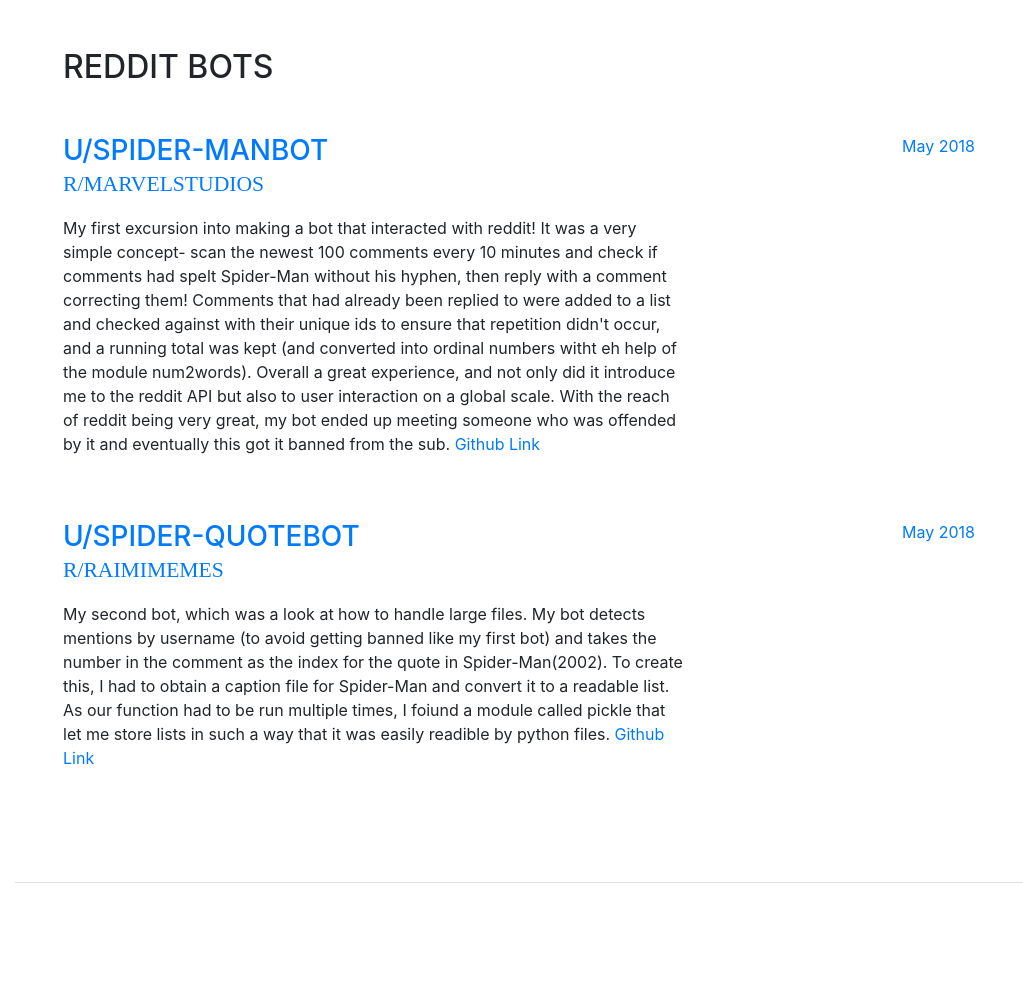
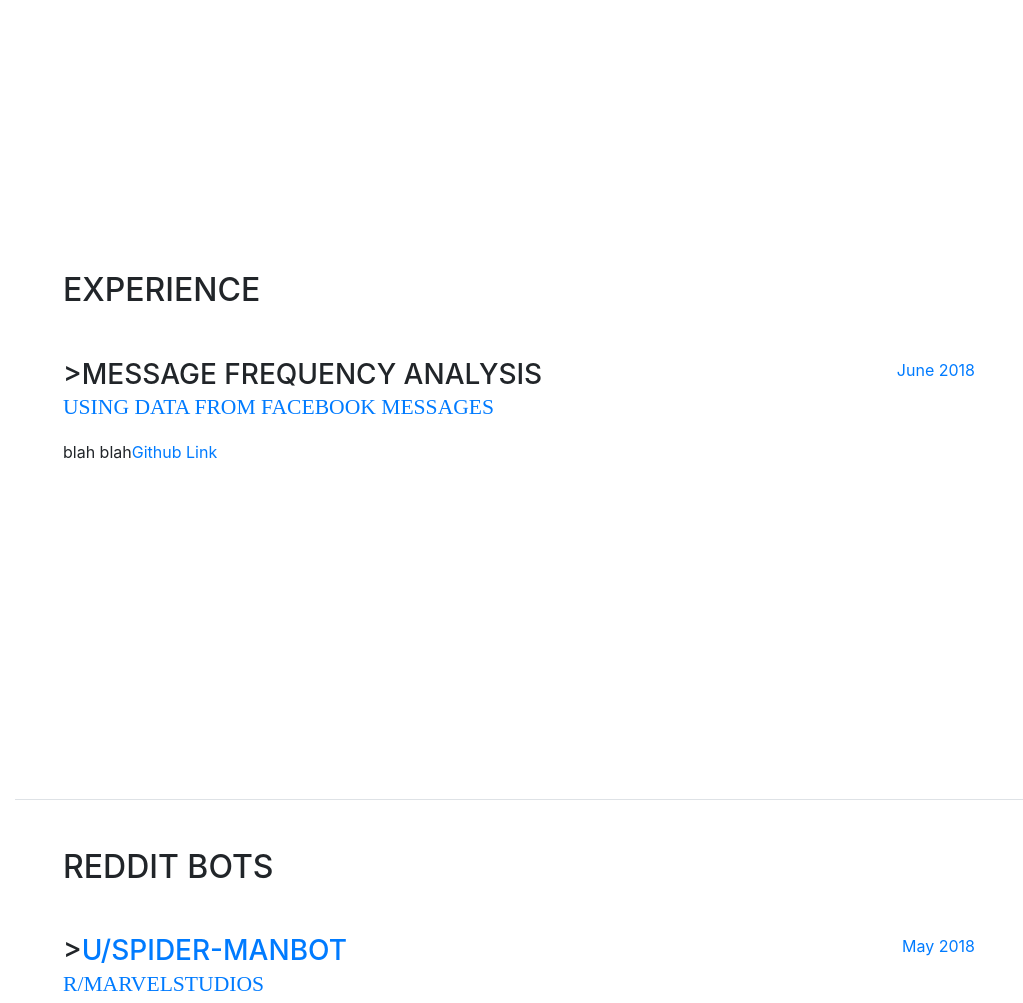
Before and after one commit to tigerater/website, a website with bundled scripts: page index.html in a window 1280 px wide. Shown: the part 800-1803 px from the top of the page, without its empty margins (257-1280 px from the left). Built offline with nearby package versions, Linux system fonts and the light colour scheme; a web font is replaced by a local one.

Commit message:
slight formatting changes

```diff
--- a/index.html
+++ b/index.html
@@ -42,8 +42,11 @@
           <li class="nav-item">
             <a class="nav-link js-scroll-trigger" href="#about">About Me</a>
           </li>
+		  <li class="nav-item">
+            <a class="nav-link js-scroll-trigger" href="#experience">Experience</a>
+          </li>
           <li class="nav-item">
-            <a class="nav-link js-scroll-trigger" href="#experience">Reddit</a>
+            <a class="nav-link js-scroll-trigger" href="#reddit">Reddit</a>
           </li>
           <li class="nav-item">
             <a class="nav-link js-scroll-trigger" href="#education">Education at UCL</a>
@@ -100,13 +103,31 @@
 
       <section class="resume-section p-3 p-lg-5 d-flex flex-column" id="experience">
         <div class="my-auto">
+          <h2 class="mb-5">Experience</h2>
+
+          <div class="resume-item d-flex flex-column flex-md-row mb-5">
+            <div class="resume-content mr-auto">
+              <h3 class="mb-0">>Message Frequency Analysis</h3>
+              <div class="subheading mb-3"><a href="https://www.facebook.com">Using Data from Facebook Messages</a></div>
+              <p>blah blah<a href="https://github.com/tigerater/">Github Link</a> </p>
+            </div>
+            <div class="resume-date text-md-right">
+              <span class="text-primary">June 2018</span>
+            </div>
+          </div>
+        </div>
+
+      </section>
+
+	        <section class="resume-section p-3 p-lg-5 d-flex flex-column" id="reddit">
+        <div class="my-auto">
           <h2 class="mb-5">Reddit bots</h2>
 
           <div class="resume-item d-flex flex-column flex-md-row mb-5">
             <div class="resume-content mr-auto">
-              <h3 class="mb-0"><a href="https://www.reddit.com/u/spider-manbot">u/spider-manbot</a></h3>
+              <h3 class="mb-0">><a href="https://www.reddit.com/u/spider-manbot">u/spider-manbot</a></h3>
               <div class="subheading mb-3"><a href="https://www.reddit.com/r/marvelstudios">r/marvelstudios</a></div>
-              <p>My first excursion into making a bot that interacted with reddit! It was a very simple concept- scan the newest 100 comments every 10 minutes and check if comments had spelt Spider-Man without his hyphen, then reply with a comment correcting them! Comments that had already been replied to were added to a list and checked against with their unique ids to ensure that repetition didn't occur, and a running total was kept (and converted into ordinal numbers witht eh help of the module num2words). Overall a great experience, and not only did it introduce me to the reddit API but also to user interaction on a global scale. With the reach of reddit being very great, my bot ended up meeting someone who was offended by it and eventually this got it banned from the sub. <a href="https://github.com/tigerater/Spider-Man-Bot">Github Link</a></p>
+              <p>My first excursion into making a bot that interacted with reddit! It was a very simple concept- scan the newest 100 comments every 10 minutes and check if comments had spelt Spider-Man without his hyphen, then reply with a comment correcting them! Comments that had already been replied to were added to a list and checked against with their unique ids to ensure that repetition didn't occur, and a running total was kept (and converted into ordinal numbers with the help of the module num2words). Overall a great experience, and not only did it introduce me to the reddit API but also to user interaction on a global scale. With the reach of reddit being very great, my bot ended up meeting someone who was offended by it and eventually this got it banned from the sub. <a href="https://github.com/tigerater/Spider-Man-Bot">Github Link</a></p>
             </div>
             <div class="resume-date text-md-right">
               <span class="text-primary">May 2018</span>
@@ -115,7 +136,7 @@
 
           <div class="resume-item d-flex flex-column flex-md-row mb-5">
             <div class="resume-content mr-auto">
-              <h3 class="mb-0"><a href="https://www.reddit.com/u/spider-quotebot">u/spider-quotebot</a></h3>
+              <h3 class="mb-0">><a href="https://www.reddit.com/u/spider-quotebot">u/spider-quotebot</a></h3>
               <div class="subheading mb-3"><a href="https://www.reddit.com/r/raimimemes">r/raimimemes</a></div>
               <p>My second bot, which was a look at how to handle large files. My bot detects mentions by username (to avoid getting banned like my first bot) and takes the number in the comment as the index for the quote in Spider-Man(2002). To create this, I had to obtain a caption file for Spider-Man and convert it to a readable list. As our function had to be run multiple times, I foiund a module called pickle that let me store lists in such a way that it was easily readible by python files. <a href="https://github.com/tigerater/Spider-QuoteBot">Github Link</a> </p>
             </div>
@@ -123,7 +144,6 @@
               <span class="text-primary">May 2018</span>
             </div>
           </div>
-        </div>
 
       </section>
 
```
Also changed, not shown: img/spider-manbot.PNG (added), img/spider-quotebot.PNG (added).
